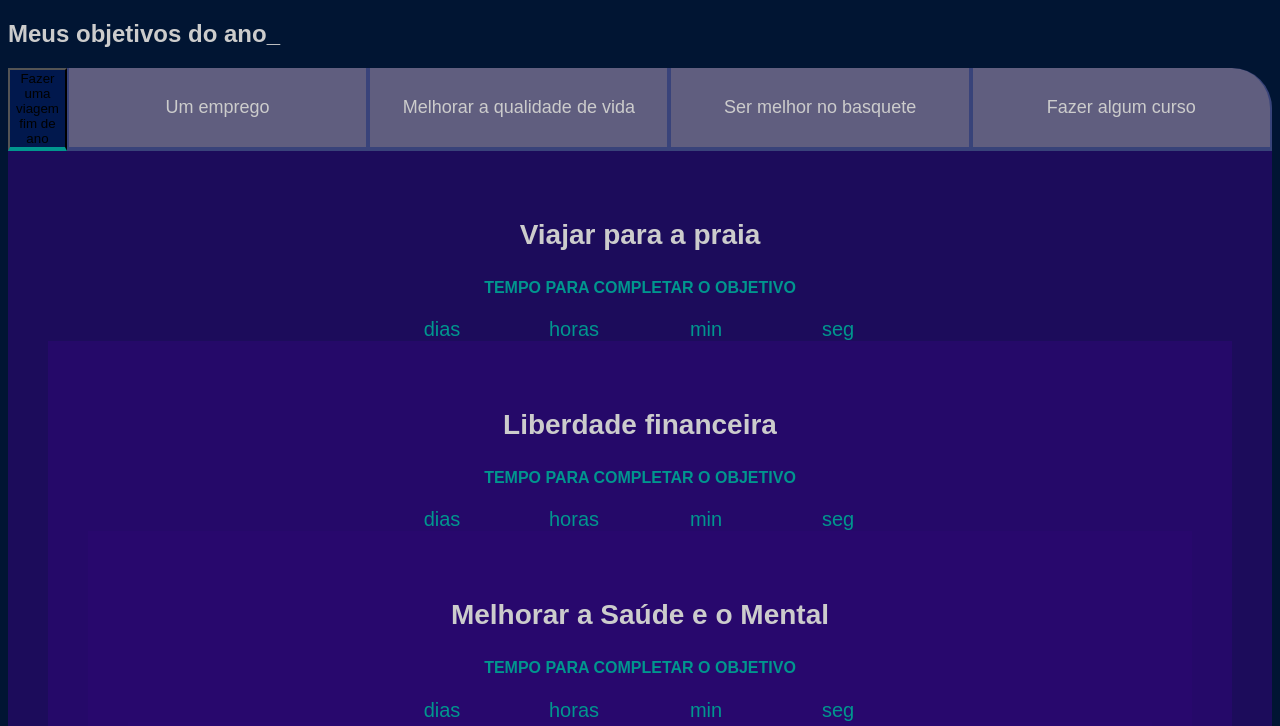
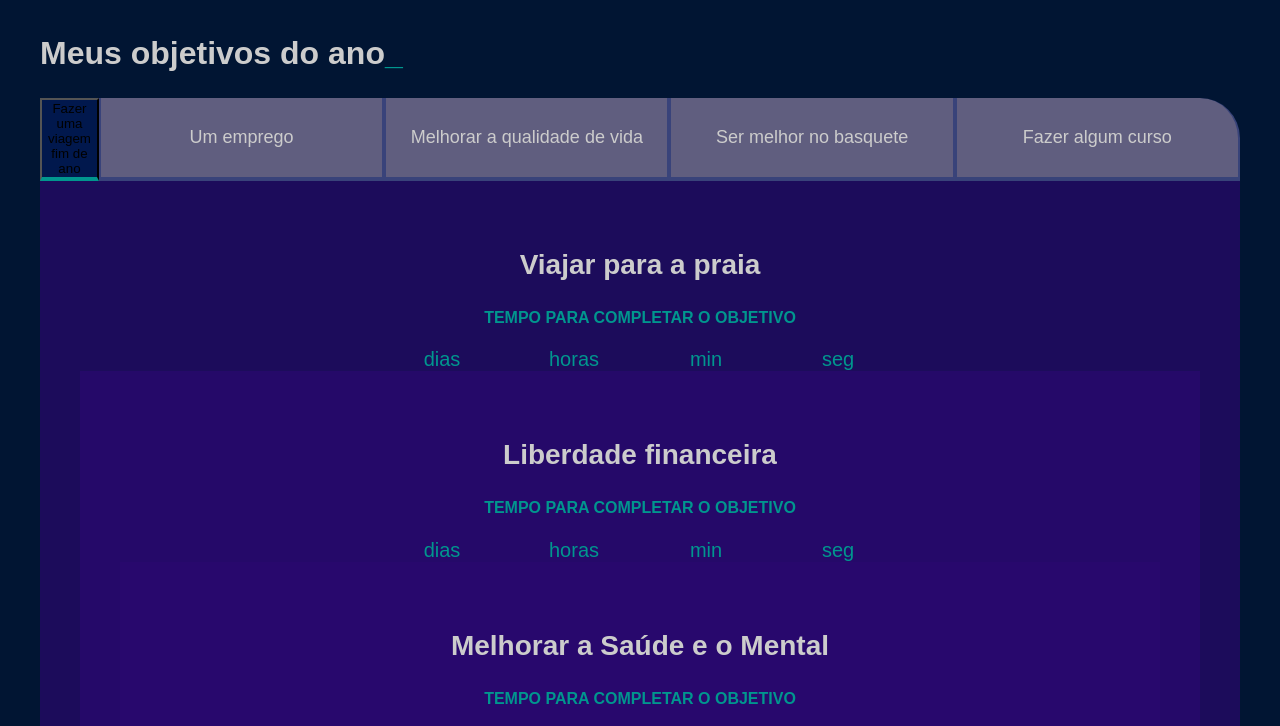
Before and after one commit to isaacwrst/teste, a plain HTML site: page index.html in a window 1280 px wide. Shown: the top 726 px of the page. Drawn offline with Linux system fonts and the light colour scheme.

Commit message:
8378367863736738

```diff
--- a/index.html
+++ b/index.html
@@ -9,9 +9,9 @@
 </head>
 
 <body>
-  <section class="conteúdo-principal">
-    <h2 class="título-principal">Meus objetivos do ano<span>_</span></h2>
-    <div class="conteúdo">
+  <section class="conteudo-principal">
+    <h2 class="titulo-principal">Meus objetivos do ano<span>_</span></h2>
+    <div class="conteudo">
       <div class="botoes">
         <button class="botao-ativo">Fazer uma viagem fim de ano</button>
         <button class="botao">Um emprego</button>
--- a/main.js
+++ b/main.js
@@ -19,8 +19,9 @@ const tempoObjetivo1 = new Date("2024-12-01T00:00:00");
 const tempoObjetivo2 = new Date("2024-12-30T00:00:00");
 const tempoObjetivo3 = new Date("2024-12-30T00:00:00");
 const tempoObjetivo4 = new Date("2025-02-01T00:00:00");
+const tempoObjetivo5 = new Date("2025-02-01T00:00:00");
 
-const tempos = [tempoObjetivo1, tempoObjetivo2, tempoObjetivo3, tempoObjetivo4];
+const tempos = [tempoObjetivo1, tempoObjetivo2, tempoObjetivo3, tempoObjetivo4, tempoObjetivo5];
 
 
 function calculaTempo(tempoObjetivo) {
@@ -47,6 +48,8 @@ function atualizaCronometro(){
         document.getElementById("horas+i").textContent = calculaTempo(tempos[i])[1];
         document.getElementById("min+i").textContent = calculaTempo(tempos[i])[2];
         document.getElementById("seg+i").textContent = calculaTempo(tempos[i])[3];
+        document.getElementById("seg+i").textContent = calculaTempo(tempos[i])[4];
+
     }
 }
 
```
